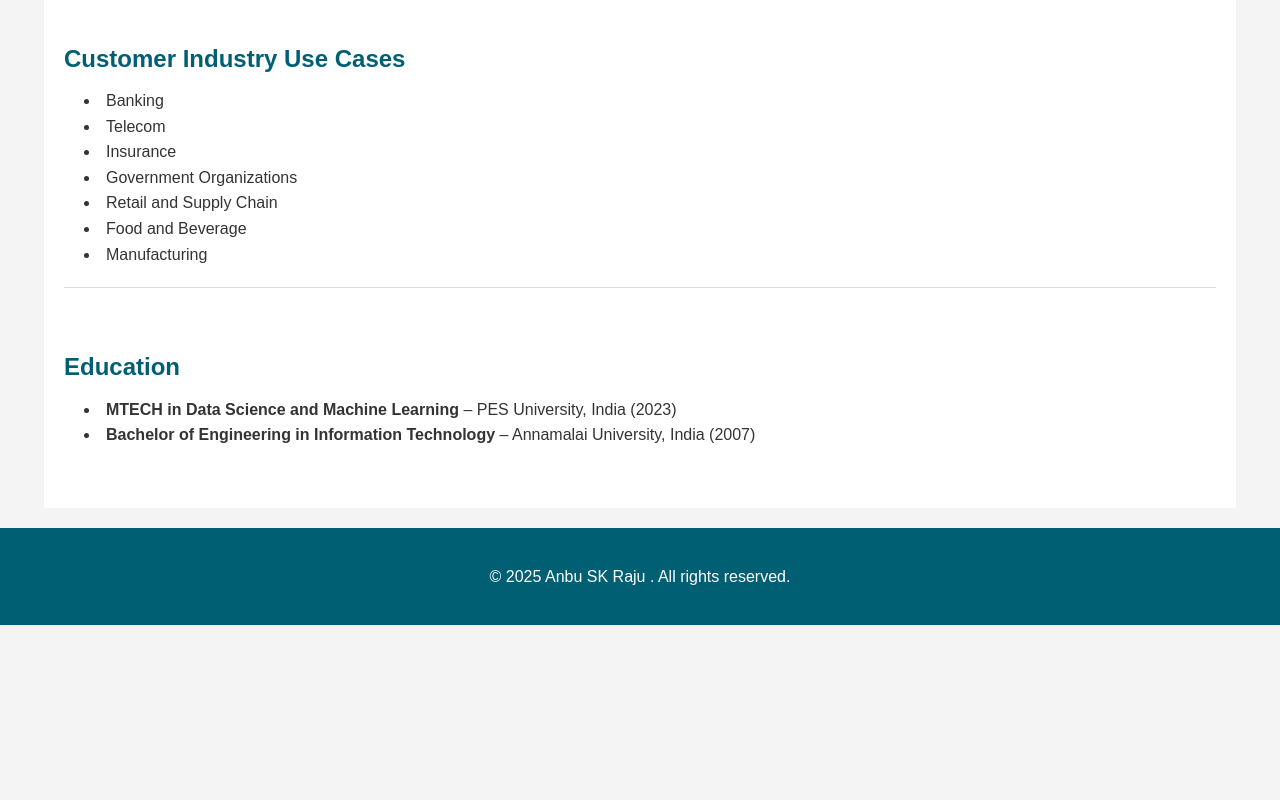
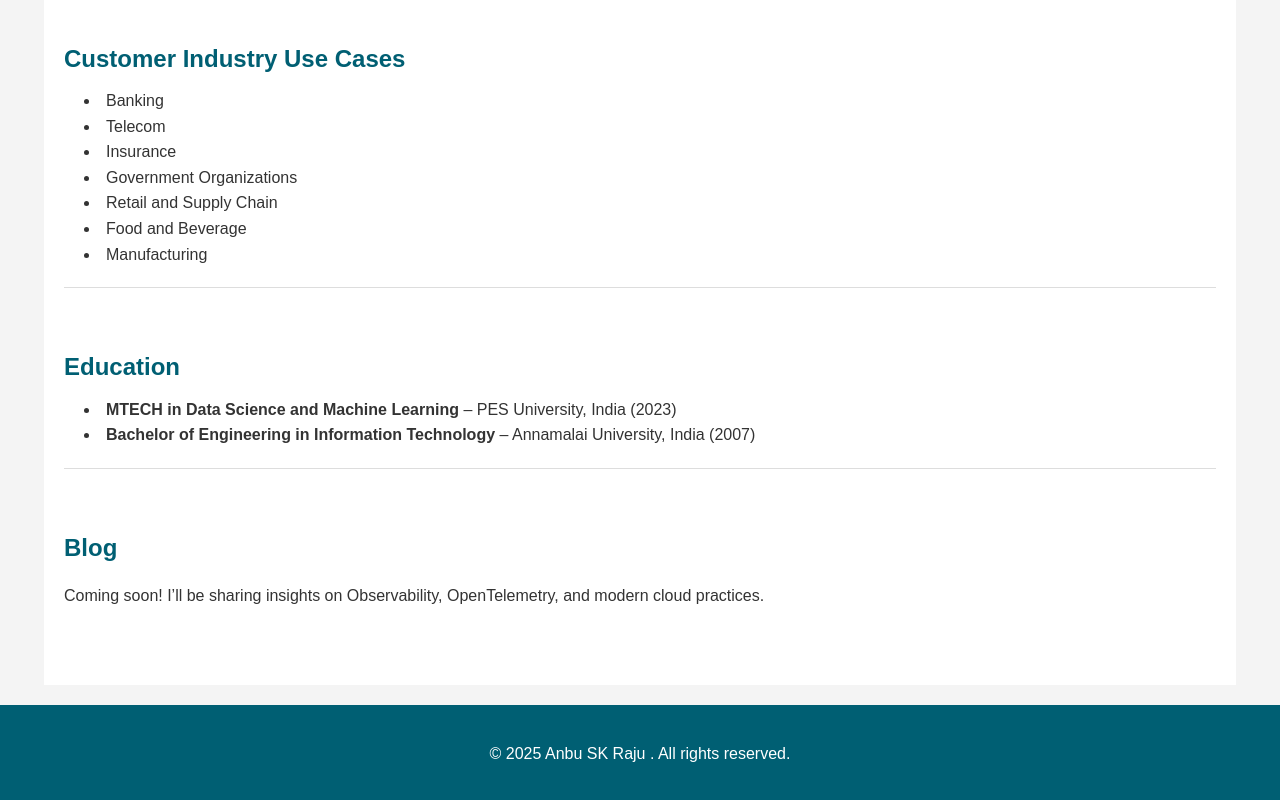
Before and after one commit to Anbuskraju/anbuskraju.github.io, a plain HTML site: page index.html in a window 1280 px wide. Shown: the part 925-1725 px from the top of the page. Before the commit the page ends 1550 px from the top, so only its background shows below. Drawn offline with Linux system fonts and the light colour scheme.

Commit message:
Update index.html

```diff
--- a/index.html
+++ b/index.html
@@ -175,6 +175,10 @@
         <li><strong>Bachelor of Engineering in Information Technology</strong> – Annamalai University, India (2007)</li>
       </ul>
     </section>
+    <section id="Blog">
+    <h2>Blog</h2>
+    <p>Coming soon! I’ll be sharing insights on Observability, OpenTelemetry, and modern cloud practices.</p>
+  </section>
   </div>
   <footer>
     <p>&copy; 2025 Anbu SK Raju . All rights reserved.</p>
```
